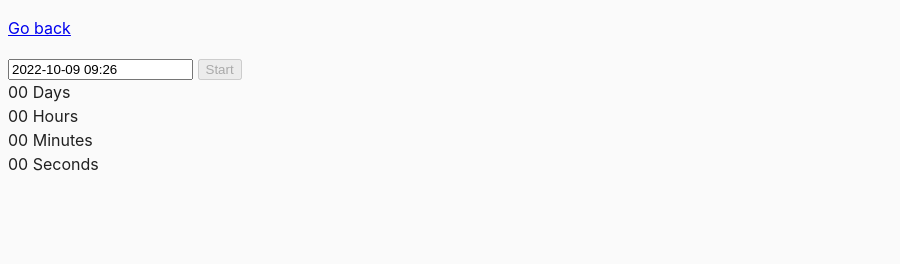
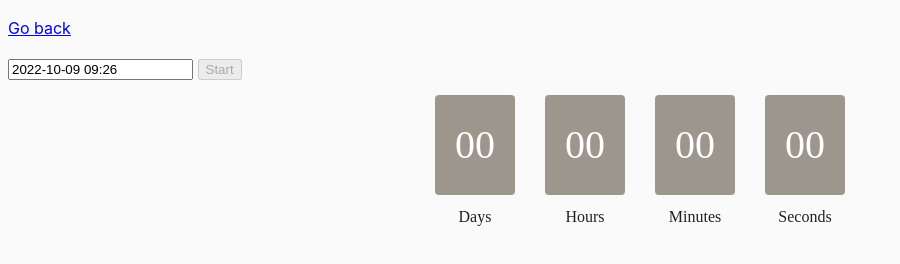
Before and after one commit to oleksandr-vasylenko/goit-js-hw-09, a website built with Parcel: page src/02-timer.html in a window 1280 px wide. Shown: the whole page, without its empty margins (0-900 px from the left). Built offline with nearby package versions, Linux system fonts and the light colour scheme.

Commit message:
Update common.css

```diff
--- a/src/css/common.css
+++ b/src/css/common.css
@@ -16,3 +16,37 @@ img {
   display: block;
   max-width: 100%;
 }
+
+.timer {
+  display: flex;
+  flex-direction: row;
+  justify-content: center;
+}
+
+.field {
+  font-family: Montserrat;
+  margin: 5px;
+  display: flex;
+  flex-direction: column;
+  align-items: center;
+  padding: 10px;
+  color: white;
+}
+
+.value {
+  padding-top: 20px;
+  padding-bottom: 20px;
+  font-weight: 500;
+  font-size: 40px;
+  background-color: #9d968d;
+  min-width: 80px;
+  height: 100px;
+  text-align: center;
+  border-radius: 4px;
+}
+
+.label {
+  font-weight: 400;
+  color: #212121;
+  margin-top: 10px;
+}
```
